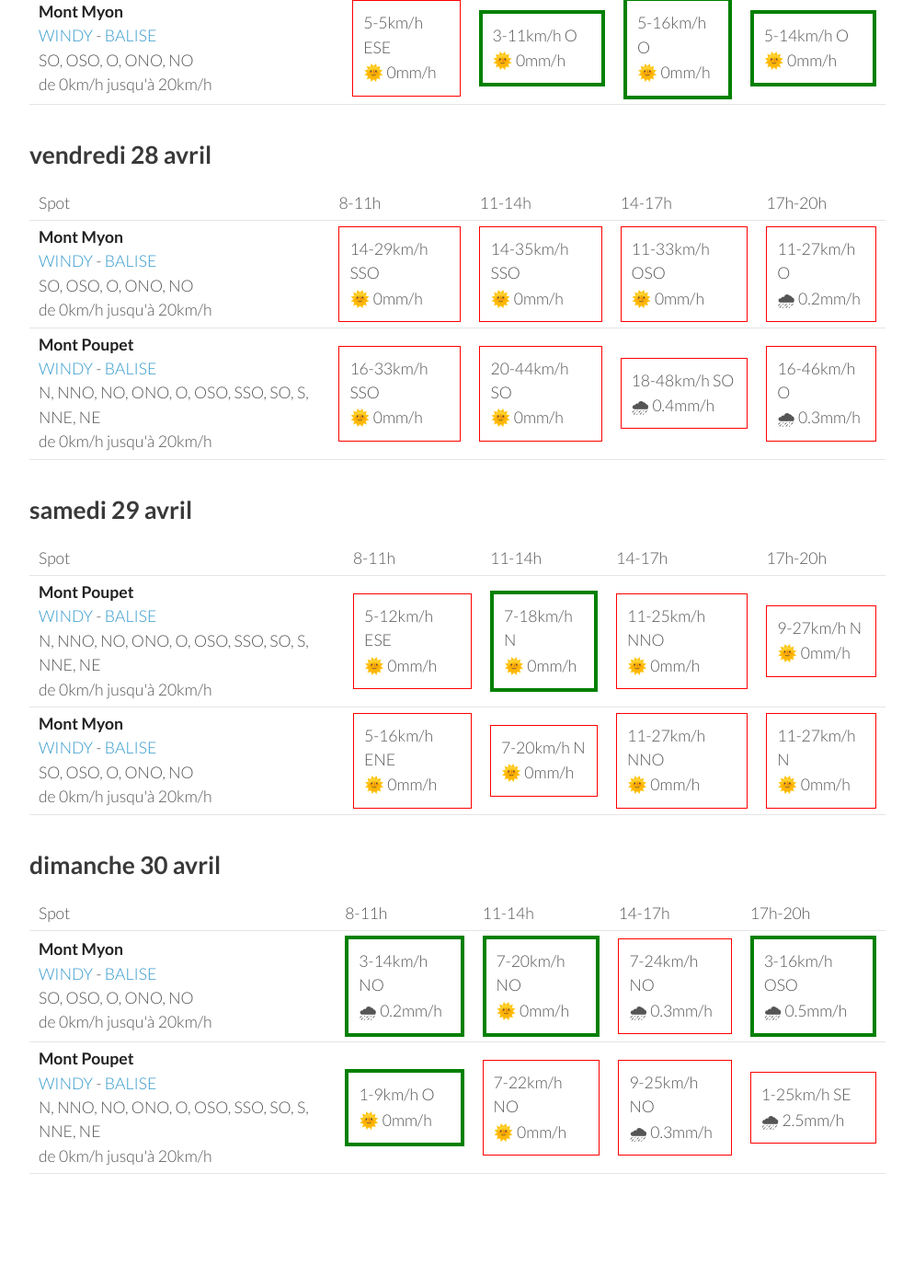
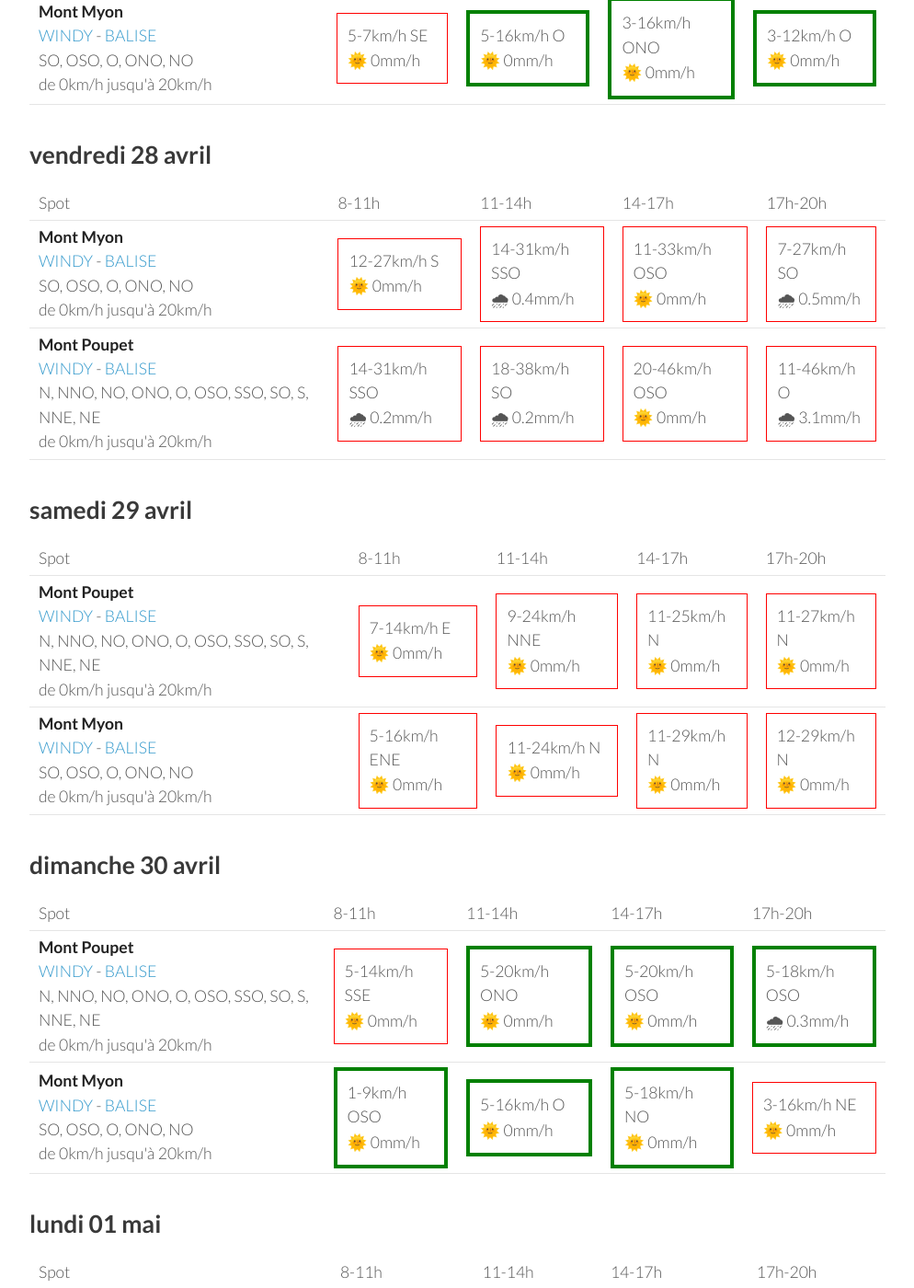
Before and after one commit to parapente-dans-le-nord/parapente-dans-le-nord.github.io, a Jekyll site: the page built from jura.markdown, in a window 1280 px wide and 1400 px high, scrolled down 908 px. Shown: the whole window at 92% size, without its empty margins (26-1020 px from the left). Built offline with Jekyll 4.4.1, drawn with Linux system fonts in a browser that asks for light colours; some of the changed text lies outside the part shown.

Commit message:
update index.markdown

```diff
--- a/jura.markdown
+++ b/jura.markdown
@@ -24,21 +24,19 @@ page mise à jour le mercredi 26 avril 06:20
 <tr>
         <td><strong>Mont Poupet</strong><br><a href="https://windy.com/46.970/5.876?46.541,5.876,8">WINDY</a> - <span class=""><a href="http://www.balisemeteo.com/balise.php?idBalise=92">BALISE</a> </span><br> <span class="vent-favorable">N, NNO, NO, ONO, O, OSO, SSO, SO, S, NNE, NE</span><br><span class="force-vent">de 0km/h jusqu'à 20km/h</span> </td>
 
-            <td><div class="not-flyable"><p>3-5km/h SSE</p><p>🌞 0mm/h</p></div></td>
+            <td><div class="not-flyable"><p>0-0km/h NA</p><p>🌧️ 0mm/h</p></div></td>
             <td><div class="flyable"><p>5-14km/h ONO</p><p>🌞 0mm/h</p></div></td>
-            <td><div class="flyable"><p>7-20km/h OSO</p><p>🌞 0mm/h</p></div></td>
             <td><div class="flyable"><p>7-20km/h O</p><p>🌞 0mm/h</p></div></td>
-
+            <td><div class="flyable"><p>5-18km/h ONO</p><p>🌞 0mm/h</p></div></td>
 
     </tr>
 <tr>
         <td><strong>Mont Myon</strong><br><a href="https://windy.com/46.331/5.397?45.898,5.394,8,m:eWoagj8">WINDY</a> - <span class=""><a href="http://www.balisemeteo.com/balise.php?idBalise=70">BALISE</a> </span><br> <span class="vent-favorable">SO, OSO, O, ONO, NO</span><br><span class="force-vent">de 0km/h jusqu'à 20km/h</span> </td>
 
-            <td><div class="not-flyable"><p>5-7km/h ESE</p><p>🌞 0mm/h</p></div></td>
-            <td><div class="flyable"><p>5-14km/h O</p><p>🌞 0mm/h</p></div></td>
-            <td><div class="flyable"><p>3-16km/h O</p><p>🌞 0mm/h</p></div></td>
-            <td><div class="flyable"><p>7-20km/h ONO</p><p>🌞 0mm/h</p></div></td>
-
+            <td><div class="not-flyable"><p>0-0km/h NA</p><p>🌧️ 0mm/h</p></div></td>
+            <td><div class="flyable"><p>3-11km/h NO</p><p>🌞 0mm/h</p></div></td>
+            <td><div class="flyable"><p>5-18km/h O</p><p>🌞 0mm/h</p></div></td>
+            <td><div class="not-flyable"><p>3-16km/h N</p><p>🌞 0mm/h</p></div></td>
 
     </tr>
 
@@ -60,20 +58,20 @@ page mise à jour le mercredi 26 avril 06:20
 <tr>
         <td><strong>Mont Poupet</strong><br><a href="https://windy.com/46.970/5.876?46.541,5.876,8">WINDY</a> - <span class=""><a href="http://www.balisemeteo.com/balise.php?idBalise=92">BALISE</a> </span><br> <span class="vent-favorable">N, NNO, NO, ONO, O, OSO, SSO, SO, S, NNE, NE</span><br><span class="force-vent">de 0km/h jusqu'à 20km/h</span> </td>
 
-            <td><div class="flyable"><p>5-12km/h S</p><p>🌞 0mm/h</p></div></td>
-            <td><div class="flyable"><p>5-14km/h OSO</p><p>🌞 0mm/h</p></div></td>
+            <td><div class="not-flyable"><p>7-16km/h SSE</p><p>🌞 0mm/h</p></div></td>
+            <td><div class="flyable"><p>5-16km/h OSO</p><p>🌞 0mm/h</p></div></td>
             <td><div class="flyable"><p>7-18km/h O</p><p>🌞 0mm/h</p></div></td>
-            <td><div class="flyable"><p>5-18km/h OSO</p><p>🌞 0mm/h</p></div></td>
+            <td><div class="flyable"><p>7-18km/h OSO</p><p>🌞 0mm/h</p></div></td>
 
 
     </tr>
 <tr>
         <td><strong>Mont Myon</strong><br><a href="https://windy.com/46.331/5.397?45.898,5.394,8,m:eWoagj8">WINDY</a> - <span class=""><a href="http://www.balisemeteo.com/balise.php?idBalise=70">BALISE</a> </span><br> <span class="vent-favorable">SO, OSO, O, ONO, NO</span><br><span class="force-vent">de 0km/h jusqu'à 20km/h</span> </td>
 
-            <td><div class="not-flyable"><p>5-5km/h ESE</p><p>🌞 0mm/h</p></div></td>
-            <td><div class="flyable"><p>3-11km/h O</p><p>🌞 0mm/h</p></div></td>
+            <td><div class="not-flyable"><p>5-7km/h SE</p><p>🌞 0mm/h</p></div></td>
             <td><div class="flyable"><p>5-16km/h O</p><p>🌞 0mm/h</p></div></td>
-            <td><div class="flyable"><p>5-14km/h O</p><p>🌞 0mm/h</p></div></td>
+            <td><div class="flyable"><p>3-16km/h ONO</p><p>🌞 0mm/h</p></div></td>
+            <td><div class="flyable"><p>3-12km/h O</p><p>🌞 0mm/h</p></div></td>
 
 
     </tr>
@@ -96,20 +94,20 @@ page mise à jour le mercredi 26 avril 06:20
 <tr>
         <td><strong>Mont Myon</strong><br><a href="https://windy.com/46.331/5.397?45.898,5.394,8,m:eWoagj8">WINDY</a> - <span class=""><a href="http://www.balisemeteo.com/balise.php?idBalise=70">BALISE</a> </span><br> <span class="vent-favorable">SO, OSO, O, ONO, NO</span><br><span class="force-vent">de 0km/h jusqu'à 20km/h</span> </td>
 
-            <td><div class="not-flyable"><p>14-29km/h SSO</p><p>🌞 0mm/h</p></div></td>
-            <td><div class="not-flyable"><p>14-35km/h SSO</p><p>🌞 0mm/h</p></div></td>
+            <td><div class="not-flyable"><p>12-27km/h S</p><p>🌞 0mm/h</p></div></td>
+            <td><div class="not-flyable"><p>14-31km/h SSO</p><p>🌧 0.4mm/h</p></div></td>
             <td><div class="not-flyable"><p>11-33km/h OSO</p><p>🌞 0mm/h</p></div></td>
-            <td><div class="not-flyable"><p>11-27km/h O</p><p>🌧 0.2mm/h</p></div></td>
+            <td><div class="not-flyable"><p>7-27km/h SO</p><p>🌧 0.5mm/h</p></div></td>
 
 
     </tr>
 <tr>
         <td><strong>Mont Poupet</strong><br><a href="https://windy.com/46.970/5.876?46.541,5.876,8">WINDY</a> - <span class=""><a href="http://www.balisemeteo.com/balise.php?idBalise=92">BALISE</a> </span><br> <span class="vent-favorable">N, NNO, NO, ONO, O, OSO, SSO, SO, S, NNE, NE</span><br><span class="force-vent">de 0km/h jusqu'à 20km/h</span> </td>
 
-            <td><div class="not-flyable"><p>16-33km/h SSO</p><p>🌞 0mm/h</p></div></td>
-            <td><div class="not-flyable"><p>20-44km/h SO</p><p>🌞 0mm/h</p></div></td>
-            <td><div class="not-flyable"><p>18-48km/h SO</p><p>🌧 0.4mm/h</p></div></td>
-            <td><div class="not-flyable"><p>16-46km/h O</p><p>🌧 0.3mm/h</p></div></td>
+            <td><div class="not-flyable"><p>14-31km/h SSO</p><p>🌧 0.2mm/h</p></div></td>
+            <td><div class="not-flyable"><p>18-38km/h SO</p><p>🌧 0.2mm/h</p></div></td>
+            <td><div class="not-flyable"><p>20-46km/h OSO</p><p>🌞 0mm/h</p></div></td>
+            <td><div class="not-flyable"><p>11-46km/h O</p><p>🌧 3.1mm/h</p></div></td>
 
 
     </tr>
@@ -132,10 +130,10 @@ page mise à jour le mercredi 26 avril 06:20
 <tr>
         <td><strong>Mont Poupet</strong><br><a href="https://windy.com/46.970/5.876?46.541,5.876,8">WINDY</a> - <span class=""><a href="http://www.balisemeteo.com/balise.php?idBalise=92">BALISE</a> </span><br> <span class="vent-favorable">N, NNO, NO, ONO, O, OSO, SSO, SO, S, NNE, NE</span><br><span class="force-vent">de 0km/h jusqu'à 20km/h</span> </td>
 
-            <td><div class="not-flyable"><p>5-12km/h ESE</p><p>🌞 0mm/h</p></div></td>
-            <td><div class="flyable"><p>7-18km/h N</p><p>🌞 0mm/h</p></div></td>
-            <td><div class="not-flyable"><p>11-25km/h NNO</p><p>🌞 0mm/h</p></div></td>
-            <td><div class="not-flyable"><p>9-27km/h N</p><p>🌞 0mm/h</p></div></td>
+            <td><div class="not-flyable"><p>7-14km/h E</p><p>🌞 0mm/h</p></div></td>
+            <td><div class="not-flyable"><p>9-24km/h NNE</p><p>🌞 0mm/h</p></div></td>
+            <td><div class="not-flyable"><p>11-25km/h N</p><p>🌞 0mm/h</p></div></td>
+            <td><div class="not-flyable"><p>11-27km/h N</p><p>🌞 0mm/h</p></div></td>
 
 
     </tr>
@@ -143,9 +141,9 @@ page mise à jour le mercredi 26 avril 06:20
         <td><strong>Mont Myon</strong><br><a href="https://windy.com/46.331/5.397?45.898,5.394,8,m:eWoagj8">WINDY</a> - <span class=""><a href="http://www.balisemeteo.com/balise.php?idBalise=70">BALISE</a> </span><br> <span class="vent-favorable">SO, OSO, O, ONO, NO</span><br><span class="force-vent">de 0km/h jusqu'à 20km/h</span> </td>
 
             <td><div class="not-flyable"><p>5-16km/h ENE</p><p>🌞 0mm/h</p></div></td>
-            <td><div class="not-flyable"><p>7-20km/h N</p><p>🌞 0mm/h</p></div></td>
-            <td><div class="not-flyable"><p>11-27km/h NNO</p><p>🌞 0mm/h</p></div></td>
-            <td><div class="not-flyable"><p>11-27km/h N</p><p>🌞 0mm/h</p></div></td>
+            <td><div class="not-flyable"><p>11-24km/h N</p><p>🌞 0mm/h</p></div></td>
+            <td><div class="not-flyable"><p>11-29km/h N</p><p>🌞 0mm/h</p></div></td>
+            <td><div class="not-flyable"><p>12-29km/h N</p><p>🌞 0mm/h</p></div></td>
 
 
     </tr>
@@ -166,22 +164,22 @@ page mise à jour le mercredi 26 avril 06:20
       <td>17h-20h</td>
     </tr>
 <tr>
-        <td><strong>Mont Myon</strong><br><a href="https://windy.com/46.331/5.397?45.898,5.394,8,m:eWoagj8">WINDY</a> - <span class=""><a href="http://www.balisemeteo.com/balise.php?idBalise=70">BALISE</a> </span><br> <span class="vent-favorable">SO, OSO, O, ONO, NO</span><br><span class="force-vent">de 0km/h jusqu'à 20km/h</span> </td>
+        <td><strong>Mont Poupet</strong><br><a href="https://windy.com/46.970/5.876?46.541,5.876,8">WINDY</a> - <span class=""><a href="http://www.balisemeteo.com/balise.php?idBalise=92">BALISE</a> </span><br> <span class="vent-favorable">N, NNO, NO, ONO, O, OSO, SSO, SO, S, NNE, NE</span><br><span class="force-vent">de 0km/h jusqu'à 20km/h</span> </td>
 
-            <td><div class="flyable"><p>3-14km/h NO</p><p>🌧 0.2mm/h</p></div></td>
-            <td><div class="flyable"><p>7-20km/h NO</p><p>🌞 0mm/h</p></div></td>
-            <td><div class="not-flyable"><p>7-24km/h NO</p><p>🌧 0.3mm/h</p></div></td>
-            <td><div class="flyable"><p>3-16km/h OSO</p><p>🌧 0.5mm/h</p></div></td>
+            <td><div class="not-flyable"><p>5-14km/h SSE</p><p>🌞 0mm/h</p></div></td>
+            <td><div class="flyable"><p>5-20km/h ONO</p><p>🌞 0mm/h</p></div></td>
+            <td><div class="flyable"><p>5-20km/h OSO</p><p>🌞 0mm/h</p></div></td>
+            <td><div class="flyable"><p>5-18km/h OSO</p><p>🌧 0.3mm/h</p></div></td>
 
 
     </tr>
 <tr>
-        <td><strong>Mont Poupet</strong><br><a href="https://windy.com/46.970/5.876?46.541,5.876,8">WINDY</a> - <span class=""><a href="http://www.balisemeteo.com/balise.php?idBalise=92">BALISE</a> </span><br> <span class="vent-favorable">N, NNO, NO, ONO, O, OSO, SSO, SO, S, NNE, NE</span><br><span class="force-vent">de 0km/h jusqu'à 20km/h</span> </td>
+        <td><strong>Mont Myon</strong><br><a href="https://windy.com/46.331/5.397?45.898,5.394,8,m:eWoagj8">WINDY</a> - <span class=""><a href="http://www.balisemeteo.com/balise.php?idBalise=70">BALISE</a> </span><br> <span class="vent-favorable">SO, OSO, O, ONO, NO</span><br><span class="force-vent">de 0km/h jusqu'à 20km/h</span> </td>
 
-            <td><div class="flyable"><p>1-9km/h O</p><p>🌞 0mm/h</p></div></td>
-            <td><div class="not-flyable"><p>7-22km/h NO</p><p>🌞 0mm/h</p></div></td>
-            <td><div class="not-flyable"><p>9-25km/h NO</p><p>🌧 0.3mm/h</p></div></td>
-            <td><div class="not-flyable"><p>1-25km/h SE</p><p>🌧 2.5mm/h</p></div></td>
+            <td><div class="flyable"><p>1-9km/h OSO</p><p>🌞 0mm/h</p></div></td>
+            <td><div class="flyable"><p>5-16km/h O</p><p>🌞 0mm/h</p></div></td>
+            <td><div class="flyable"><p>5-18km/h NO</p><p>🌞 0mm/h</p></div></td>
+            <td><div class="not-flyable"><p>3-16km/h NE</p><p>🌞 0mm/h</p></div></td>
 
 
     </tr>
@@ -189,3 +187,39 @@ page mise à jour le mercredi 26 avril 06:20
 </tbody>
 </table>
 {:/}
+## lundi 01 mai
+
+{::nomarkdown}
+<table>
+  <tbody>
+    <tr>
+      <td>Spot</td>
+      <td>8-11h</td>
+      <td>11-14h</td>
+      <td>14-17h</td>
+      <td>17h-20h</td>
+    </tr>
+<tr>
+        <td><strong>Mont Poupet</strong><br><a href="https://windy.com/46.970/5.876?46.541,5.876,8">WINDY</a> - <span class=""><a href="http://www.balisemeteo.com/balise.php?idBalise=92">BALISE</a> </span><br> <span class="vent-favorable">N, NNO, NO, ONO, O, OSO, SSO, SO, S, NNE, NE</span><br><span class="force-vent">de 0km/h jusqu'à 20km/h</span> </td>
+
+            <td><div class="flyable"><p>5-11km/h N</p><p>🌧 0.8mm/h</p></div></td>
+            <td><div class="not-flyable"><p>9-25km/h N</p><p>🌧 0.5mm/h</p></div></td>
+            <td><div class="not-flyable"><p>14-35km/h NNE</p><p>🌧 0.6mm/h</p></div></td>
+            <td><div class="not-flyable"><p>12-33km/h NE</p><p>🌧 0.9mm/h</p></div></td>
+
+
+    </tr>
+<tr>
+        <td><strong>Mont Myon</strong><br><a href="https://windy.com/46.331/5.397?45.898,5.394,8,m:eWoagj8">WINDY</a> - <span class=""><a href="http://www.balisemeteo.com/balise.php?idBalise=70">BALISE</a> </span><br> <span class="vent-favorable">SO, OSO, O, ONO, NO</span><br><span class="force-vent">de 0km/h jusqu'à 20km/h</span> </td>
+
+            <td><div class="not-flyable"><p>7-16km/h NNO</p><p>🌧 1.3mm/h</p></div></td>
+            <td><div class="not-flyable"><p>11-27km/h N</p><p>🌧 0.4mm/h</p></div></td>
+            <td><div class="not-flyable"><p>12-33km/h N</p><p>🌞 0mm/h</p></div></td>
+            <td><div class="not-flyable"><p>9-37km/h NNE</p><p>🌧 1.7mm/h</p></div></td>
+
+
+    </tr>
+
+</tbody>
+</table>
+{:/}
```
Also changed, not shown: other parts of jura.markdown (+1 -1 lines).
